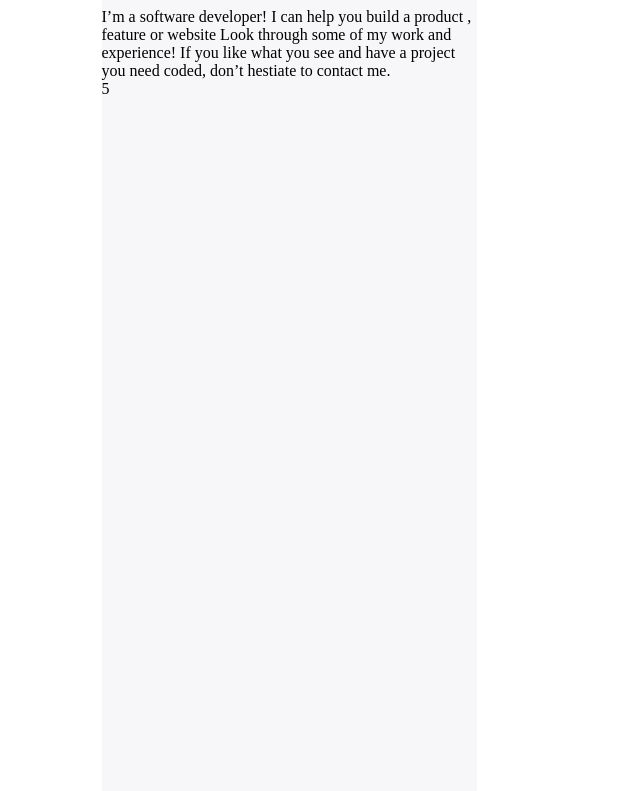
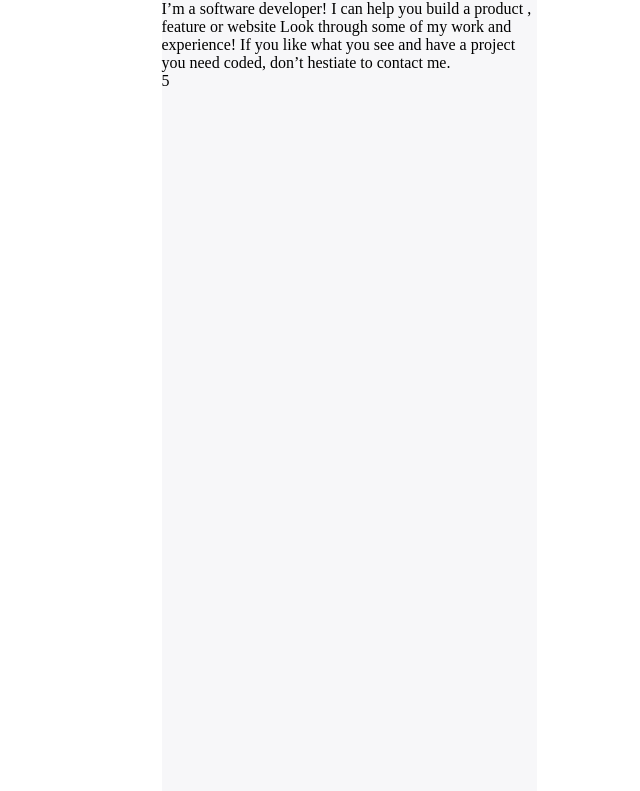
Before and after one commit to Lucas-Erkana/Portfolio-Mobile, a website: page index.html in a window 1280 px wide. Shown: the part 153-944 px from the top of the page, without its empty margins (351-991 px from the left). Drawn offline with Linux system fonts and the light colour scheme.

Commit message:
add body selector with max-width 400px, margin-left 500px aand margin-top auot

```diff
--- a/style.css
+++ b/style.css
@@ -1,6 +1,8 @@
 body {
-  max-width: 1400px;
-  }
+  max-width: 400px;
+  margin-left: 500px;
+  margin-top: auto;
+}
 .grid-container {
   background-image: url("images/header-background-mobile.png");
   justify-content: center;
```
